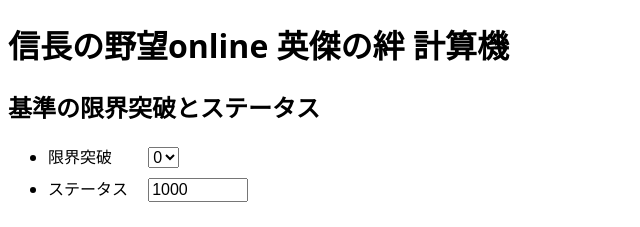
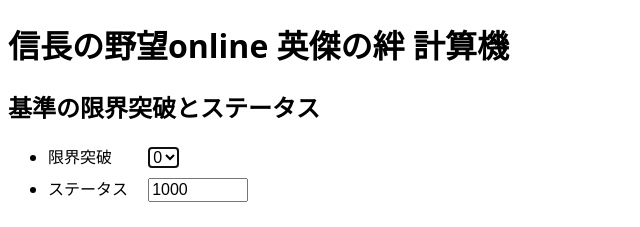
Before and after one commit to MinoruSekine/nol_hero_bond, a website with bundled scripts: page index.html in a window 1280 px wide. Shown: the top 227 px of the page, 0-640 px from the left. Built offline with nearby package versions, Linux system fonts and the light colour scheme.

Commit message:
fix: Unable to input by keyboard without moving focus. (#89)

```diff
--- a/index.html
+++ b/index.html
@@ -17,7 +17,7 @@
     <ul>
       <li>
         <label for="level-select"><span class="input-label">限界突破</span></label>
-        <select name="level" id="level-select">
+        <select name="level" id="level-select" autofocus>
           <option value="0">0</option>
           <option value="1">1</option>
           <option value="2">2</option>
```
